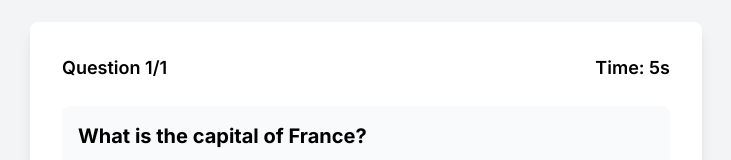
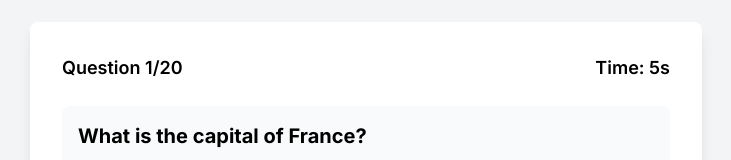
Before and after one commit to Shadowsell07/triviaApp, a Next.js app: page / in a window 1280 px wide. Shown: the part 210-370 px from the top of the page, without its empty margins (274-1005 px from the left). Built offline with nearby package versions, Linux system fonts and the light colour scheme.

Commit message:
additions

```diff
--- a/src/app/page.tsx
+++ b/src/app/page.tsx
@@ -23,7 +23,177 @@ const questions: Question[] = [
       { text: "Madrid", isCorrect: false },
     ],
   },
-  // Add more questions here
+  {
+    text: "Which planet is known as the Red Planet?",
+    answers: [
+      { text: "Earth", isCorrect: false },
+      { text: "Mars", isCorrect: true },
+      { text: "Jupiter", isCorrect: false },
+      { text: "Venus", isCorrect: false },
+    ],
+  },
+  {
+    text: "Who wrote 'Romeo and Juliet'?",
+    answers: [
+      { text: "William Shakespeare", isCorrect: true },
+      { text: "Charles Dickens", isCorrect: false },
+      { text: "Jane Austen", isCorrect: false },
+      { text: "Mark Twain", isCorrect: false },
+    ],
+  },
+  {
+    text: "What is the largest ocean on Earth?",
+    answers: [
+      { text: "Atlantic Ocean", isCorrect: false },
+      { text: "Indian Ocean", isCorrect: false },
+      { text: "Arctic Ocean", isCorrect: false },
+      { text: "Pacific Ocean", isCorrect: true },
+    ],
+  },
+  {
+    text: "What is the chemical symbol for gold?",
+    answers: [
+      { text: "Au", isCorrect: true },
+      { text: "Ag", isCorrect: false },
+      { text: "Gd", isCorrect: false },
+      { text: "Go", isCorrect: false },
+    ],
+  },
+  {
+    text: "Who painted the Mona Lisa?",
+    answers: [
+      { text: "Leonardo da Vinci", isCorrect: true },
+      { text: "Vincent van Gogh", isCorrect: false },
+      { text: "Pablo Picasso", isCorrect: false },
+      { text: "Claude Monet", isCorrect: false },
+    ],
+  },
+  {
+    text: "What is the smallest prime number?",
+    answers: [
+      { text: "1", isCorrect: false },
+      { text: "2", isCorrect: true },
+      { text: "3", isCorrect: false },
+      { text: "5", isCorrect: false },
+    ],
+  },
+  {
+    text: "Which country hosted the 2016 Summer Olympics?",
+    answers: [
+      { text: "China", isCorrect: false },
+      { text: "Brazil", isCorrect: true },
+      { text: "UK", isCorrect: false },
+      { text: "Russia", isCorrect: false },
+    ],
+  },
+  {
+    text: "What is the hardest natural substance?",
+    answers: [
+      { text: "Gold", isCorrect: false },
+      { text: "Iron", isCorrect: false },
+      { text: "Diamond", isCorrect: true },
+      { text: "Silver", isCorrect: false },
+    ],
+  },
+  {
+    text: "Who discovered penicillin?",
+    answers: [
+      { text: "Alexander Fleming", isCorrect: true },
+      { text: "Marie Curie", isCorrect: false },
+      { text: "Isaac Newton", isCorrect: false },
+      { text: "Albert Einstein", isCorrect: false },
+    ],
+  },
+  {
+    text: "What is the largest mammal?",
+    answers: [
+      { text: "Elephant", isCorrect: false },
+      { text: "Blue Whale", isCorrect: true },
+      { text: "Giraffe", isCorrect: false },
+      { text: "Hippopotamus", isCorrect: false },
+    ],
+  },
+  {
+    text: "Which language has the most native speakers?",
+    answers: [
+      { text: "English", isCorrect: false },
+      { text: "Mandarin Chinese", isCorrect: true },
+      { text: "Spanish", isCorrect: false },
+      { text: "Hindi", isCorrect: false },
+    ],
+  },
+  {
+    text: "What is the square root of 64?",
+    answers: [
+      { text: "6", isCorrect: false },
+      { text: "8", isCorrect: true },
+      { text: "7", isCorrect: false },
+      { text: "9", isCorrect: false },
+    ],
+  },
+  {
+    text: "Who is known as the father of computers?",
+    answers: [
+      { text: "Charles Babbage", isCorrect: true },
+      { text: "Alan Turing", isCorrect: false },
+      { text: "Bill Gates", isCorrect: false },
+      { text: "Steve Jobs", isCorrect: false },
+    ],
+  },
+  {
+    text: "Which element has the atomic number 1?",
+    answers: [
+      { text: "Oxygen", isCorrect: false },
+      { text: "Hydrogen", isCorrect: true },
+      { text: "Helium", isCorrect: false },
+      { text: "Carbon", isCorrect: false },
+    ],
+  },
+  {
+    text: "What is the tallest mountain in the world?",
+    answers: [
+      { text: "K2", isCorrect: false },
+      { text: "Mount Everest", isCorrect: true },
+      { text: "Kangchenjunga", isCorrect: false },
+      { text: "Lhotse", isCorrect: false },
+    ],
+  },
+  {
+    text: "Which continent is the Sahara Desert located on?",
+    answers: [
+      { text: "Asia", isCorrect: false },
+      { text: "Africa", isCorrect: true },
+      { text: "Australia", isCorrect: false },
+      { text: "South America", isCorrect: false },
+    ],
+  },
+  {
+    text: "Who invented the telephone?",
+    answers: [
+      { text: "Alexander Graham Bell", isCorrect: true },
+      { text: "Thomas Edison", isCorrect: false },
+      { text: "Nikola Tesla", isCorrect: false },
+      { text: "Guglielmo Marconi", isCorrect: false },
+    ],
+  },
+  {
+    text: "What is the main ingredient in guacamole?",
+    answers: [
+      { text: "Tomato", isCorrect: false },
+      { text: "Avocado", isCorrect: true },
+      { text: "Onion", isCorrect: false },
+      { text: "Pepper", isCorrect: false },
+    ],
+  },
+  {
+    text: "Which gas do plants absorb from the atmosphere?",
+    answers: [
+      { text: "Oxygen", isCorrect: false },
+      { text: "Carbon Dioxide", isCorrect: true },
+      { text: "Nitrogen", isCorrect: false },
+      { text: "Hydrogen", isCorrect: false },
+    ],
+  },
 ];
 
 export default function Home() {
```
